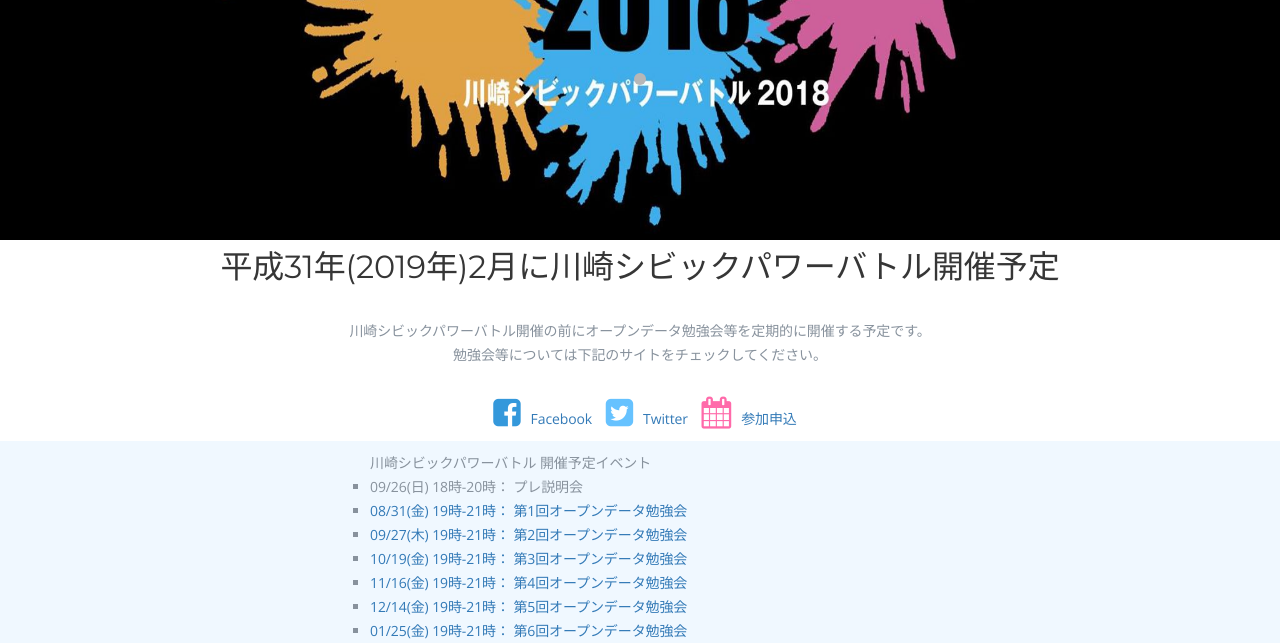
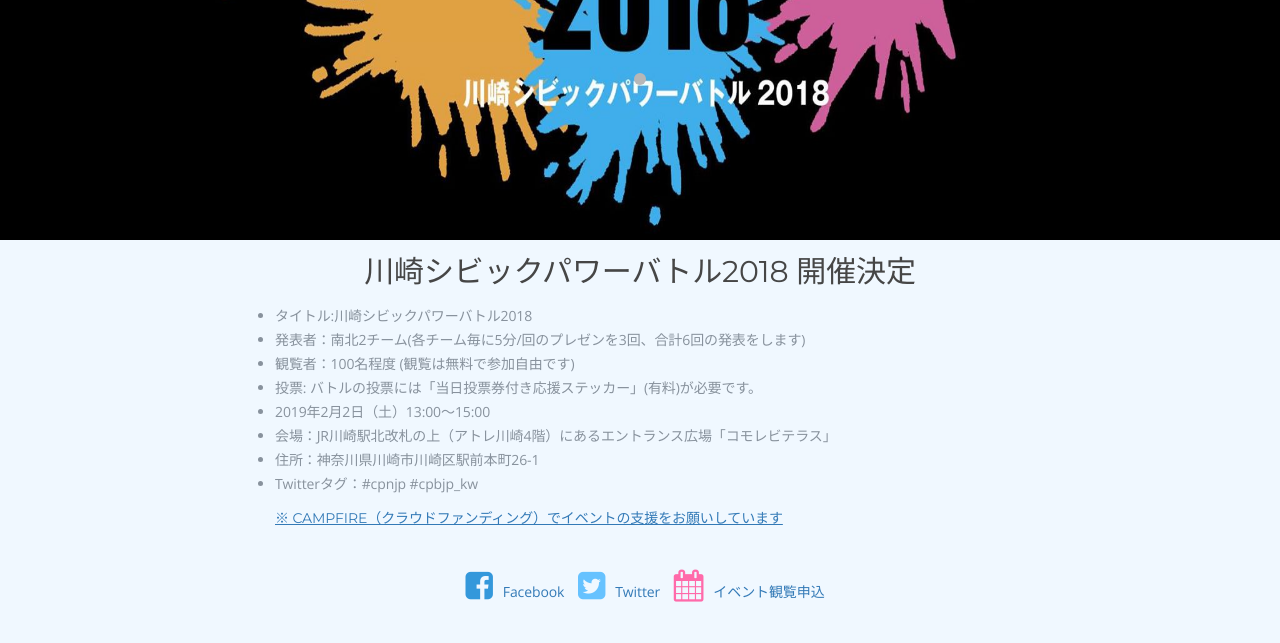
Before and after one commit to openkawasaki/cpbjp_kw, a Django app: page / in a window 1280 px wide. Shown: the part 610-1253 px from the top of the page. Run offline with Django 3.2, Linux system fonts and the light colour scheme; some libraries are stand-ins or nearby versions; grey boxes are pictures that could not be loaded.

Commit message:
Update 2/2 evnet news

```diff
--- a/web/static/web/css/style.css
+++ b/web/static/web/css/style.css
@@ -691,6 +691,12 @@ if it's not present, don't show loader */
 .info span{display:block; font-size:16px; color:#b7b7b7; margin-bottom:5px;}
 .info a i{font-size:32px; margin:0 10px;}
 
+.eventsession{
+	padding-top:10px;
+	padding-bottom:10px;
+	background: #f0f8ff;
+}
+
 .studysession{
 	padding-top:10px;
 	padding-bottom:10px;
--- a/web/templates/web/index.html
+++ b/web/templates/web/index.html
@@ -41,23 +41,47 @@
 
 </section>
 
+<section class="eventsession">
+    <div class="container">
+        <div class="row">
+            <div class="col-md-8 col-md-offset-2">
+                <div style="margin-top:10px; margin-bottom: 20px">
+                    <h2>川崎シビックパワーバトル2018 開催決定</h2>
+                </div>
+                <div>
+                    <ul style="list-style:disc; ">
+                        <li>タイトル:川崎シビックパワーバトル2018</li>
+                        <li>発表者：南北2チーム(各チーム毎に5分/回のプレゼンを3回、合計6回の発表をします)</li>
+                        <li>観覧者：100名程度 (観覧は無料で参加自由です)</li>
+                        <li>投票: バトルの投票には「当日投票券付き応援ステッカー」(有料)が必要です。</li>
+                        <li>2019年2月2日（土）13:00〜15:00</li>
+                        <li>会場：JR川崎駅北改札の上（アトレ川崎4階）にあるエントランス広場「コモレビテラス」</li>
+                        <li>住所：神奈川県川崎市川崎区駅前本町26-1</li>
+                        <li>Twitterタグ：#cpnjp #cpbjp_kw</li>
+                    </ul>
+                </div>
+                <div style="margin-top:10px; margin-bottom: 20px">
+                    <h3><a href="https://camp-fire.jp/projects/view/115881"><b><u>※ CAMPFIRE（クラウドファンディング）でイベントの支援をお願いしています</u></b></a></h3>
+                </div>
+            </div>
+        </div>
+    </div>
+</div>
+
 <section class="info">
     <div class="container">
         <div class="row">
-            <div class="col-md-12">
-                <h2>平成31年(2019年)2月に川崎シビックパワーバトル開催予定</h2>
-            </div>
-        </div>
-
-        <div class="row">
-            <div class="col-md-12">
-                <p>
-                    川崎シビックパワーバトル開催の前にオープンデータ勉強会等を定期的に開催する予定です。<br>
-                    勉強会等については下記のサイトをチェックしてください。
-                </p>
+            <div class="col-md-12"  style="margin-top:20px; margin-bottom:20px">
                 <a href="https://www.facebook.com/cpbkw/" class="fb"><i class="fa fa-facebook-square" aria-hidden="true"></i>Facebook</a>
                 <a href="https://twitter.com/Kawasaki_CPB" class="twtr"><i class="fa fa-twitter-square" aria-hidden="true"></i>Twitter</a>
-                <a href="https://openkawasaki.connpass.com/event/" class="drbl"><i class="fa fa-calendar" aria-hidden="true"></i>参加申込</a>
+                <a href="https://openkawasaki.connpass.com/event/113896/" class="drbl"><i class="fa fa-calendar" aria-hidden="true"></i>イベント観覧申込</a>
+            </div>
+            <div class="col-md-8 col-md-offset-2">
+                <iframe width="100%" height="300px" frameBorder="0" allowfullscreen src="http://umap.openstreetmap.fr/ja/map/map_275789?scaleControl=false&miniMap=false&scrollWheelZoom=false&zoomControl=true&allowEdit=false&moreControl=true&searchControl=null&tilelayersControl=null&embedControl=null&datalayersControl=true&onLoadPanel=undefined&captionBar=false">
+                </iframe>
+                <p>
+                    <a href="http://umap.openstreetmap.fr/ja/map/map_275789">地図のフルスクリーン表示</a>
+                </p>
             </div>
         </div>
     </div>
@@ -66,19 +90,19 @@
 <section class="studysession">
     <div class="container">
         <div class="row">
-            <div class="col-md-6 col-md-offset-3">
-                <h3>川崎シビックパワーバトル 開催予定イベント</h3>
-                <ul style="list-style-type: square">
-                    <li>09/26(日) 18時-20時： プレ説明会</li>
-                    <li><a href="https://openkawasaki.connpass.com/event/96954/">08/31(金) 19時-21時： 第1回オープンデータ勉強会</a></li>
-                    <li><a href="https://openkawasaki.connpass.com/event/">09/27(木) 19時-21時： 第2回オープンデータ勉強会</a></li>
-                    <li><a href="https://openkawasaki.connpass.com/event/">10/19(金) 19時-21時： 第3回オープンデータ勉強会</a></li>
-                    <li><a href="https://openkawasaki.connpass.com/event/">11/16(金) 19時-21時： 第4回オープンデータ勉強会</a></li>
-                    <li><a href="https://openkawasaki.connpass.com/event/">12/14(金) 19時-21時： 第5回オープンデータ勉強会</a></li>
-                    <li><a href="https://openkawasaki.connpass.com/event/">01/25(金) 19時-21時： 第6回オープンデータ勉強会</a></li>
-                    <li><a href="https://openkawasaki.connpass.com/event/">02/02(土) 13時-17時： 川崎シビックパワーバトル</a></li>
-                </ul>
-                <h5>(※日時は変更となる場合があります)</h5>
+            <div class="col-md-8 col-md-offset-2">
+                <h3>オープンデータ勉強会イベント</h3>
+                <div style="margin-top:10px; margin-bottom: 20px">
+                    <ul style="list-style-type: square">
+                        <li>2018/09/26(日) 18時-20時： プレ説明会</li>
+                        <li><a href="https://openkawasaki.connpass.com/event/96954/">2018/08/31(金) 19時-21時： 第1回オープンデータ勉強会</a></li>
+                        <li><a href="https://openkawasaki.connpass.com/event/101091/">2018/09/27(木) 19時-21時： 第2回オープンデータ勉強会</a></li>
+                        <li><a href="https://openkawasaki.connpass.com/event/104451/">2018/10/19(金) 19時-21時： 第3回オープンデータ勉強会</a></li>
+                        <li><a href="https://openkawasaki.connpass.com/event/108005/">2018/11/16(金) 19時-21時： 第4回オープンデータ勉強会</a></li>
+                        <li><a href="https://openkawasaki.connpass.com/event/112112/">2018/12/14(金) 19時-21時： 第5回オープンデータ勉強会</a></li>
+                        <li><a href="https://openkawasaki.connpass.com/event/113895/">2019/01/25(金) 19時-21時： 第6回オープンデータ勉強会</a></li>
+                    </ul>
+                </div>
             </div>
         </div>
     </div>
@@ -98,8 +122,10 @@
                     </p>
                     <h2>「川崎シビックパワーバトル」とは</h2>
                     <p>
-                        「川崎シビックパワーバトル」は、まちの魅力を自慢し対決する「シビックパワーバトル」の川崎バージョンです。<br>
-                        イベントでは、発表者が「まちの魅力」をプレゼンテーション形式で発表してバトルをします。
+                        「川崎シビックパワーバトル」は、川崎市を南北の地域チームにわけて、主にオープンデータを活用し、今まで埋もれていたまたは知らなかった「まちの魅力」を発掘し地域の魅力発信を目的としたプレゼン形式で対決するチーム対抗戦のイベントです。
+                    </p>
+                    <p>
+                        イベントでは、発表者が「まちの魅力」をプレゼンテーション形式で発表してバトルをします。イベントに参加してあなたの好きな街を応援してください
                     </p>
                 </article>
             </div>
@@ -128,7 +154,6 @@
     <div class="container">
         <div class="row">
             <div class="col-lg-6 col-sm-6 col-md-6">
-
                 <article>
                     <h3><b>川崎シビックパワーバトル 運営・協力・後援</b></h3>
                     <ul style="list-style-type: disc">
@@ -139,7 +164,13 @@
                         <li><a href="https://www.civicpowerbattle.org/">シビックパワーアライアンス実行委員会</a></li>
                     </ul>
                 </article>
-            </div>
+                <article>
+                        <h3><b>参加予定</b></h3>
+                        <ul style="list-style-type: disc">
+                            <li><a href="https://odd.okfn.jp/">インターナショナル・オープンデータ・デイ 2019</a></li>
+                        </ul>
+                    </article>
+                </div>
 
             <div class="col-lg-6 col-sm-6 col-md-6">
                 <div class="max350">
```
Also changed, not shown: config/__init__.py (deleted), static/css/base.css (deleted), static/images/favicon.ico (deleted), top/__init__.py (deleted), top/apis.py (deleted), top/migrations/__init__.py (deleted), top/serializers.py (deleted), web/__init__.py (deleted), web/migrations/__init__.py (deleted), web/serializers.py (deleted), 6 other files.
